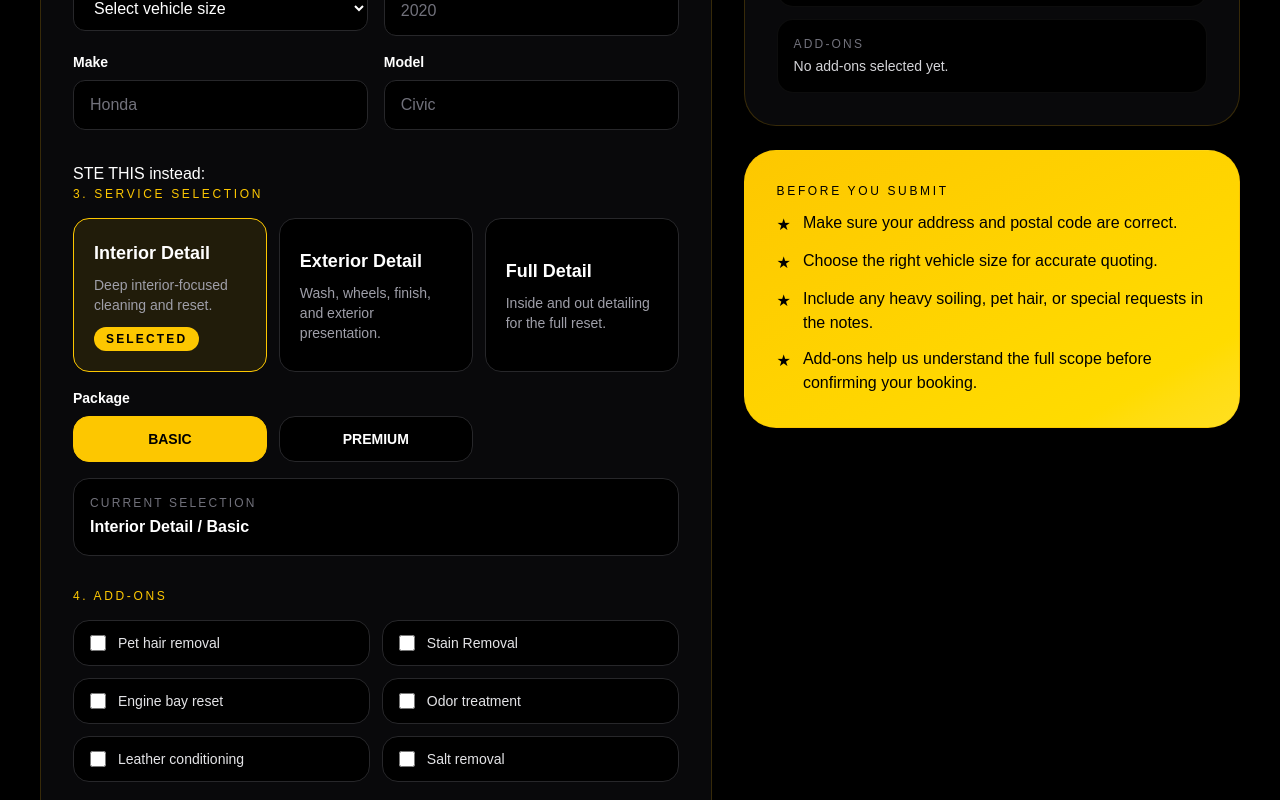
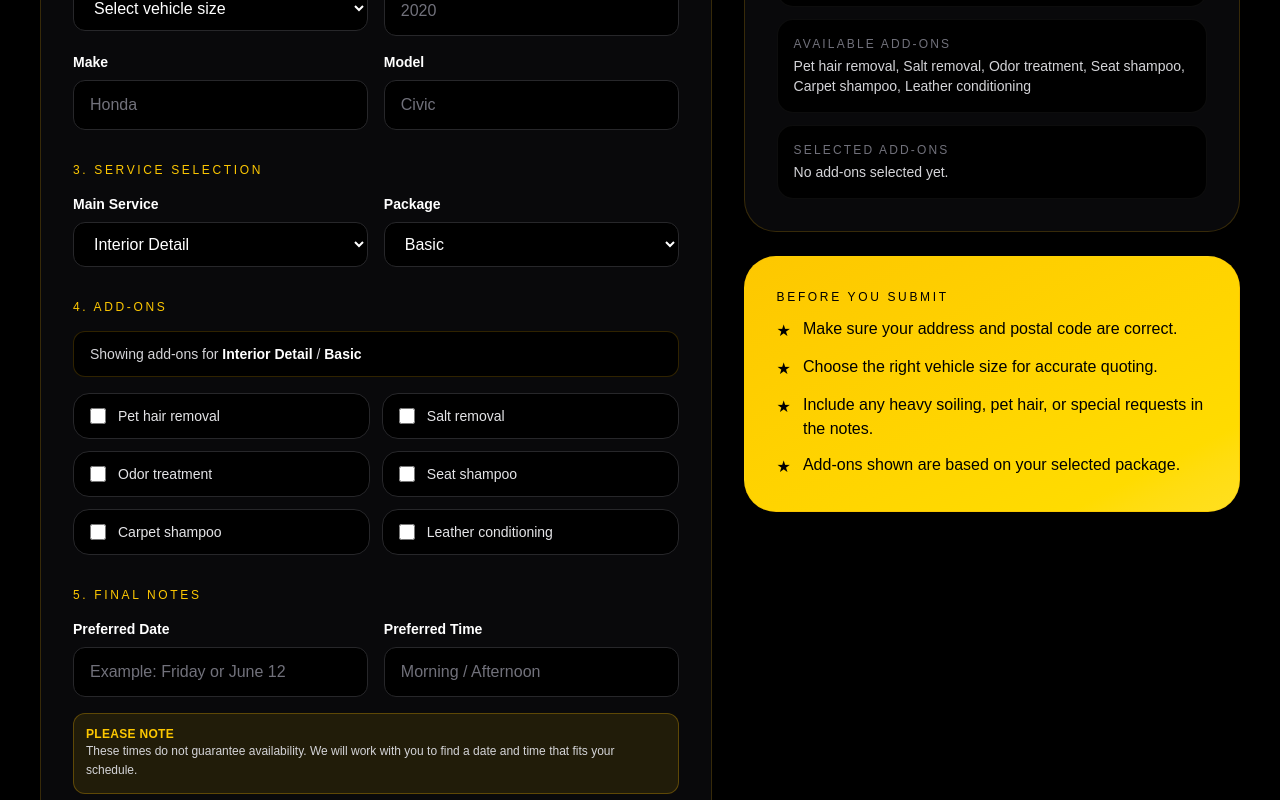
Before and after one commit to detailedbyrs/rs-detailing-site, a Next.js app: page /book in a window 1280 px wide. Shown: the part 860-1660 px from the top of the page. Built offline with nearby package versions, Linux system fonts and the light colour scheme.

Commit message:
Updated booking page with package-based addons

```diff
--- a/app/book/page.js
+++ b/app/book/page.js
@@ -1,6 +1,6 @@
 "use client";
 
-import { useMemo, useState } from "react";
+import { useEffect, useMemo, useState } from "react";
 
 const vehicleSizes = ["Coupe", "Sedan", "SUV", "Truck", "Van"];
 
@@ -10,14 +10,46 @@ const services = {
   "Full Detail": ["Basic", "Premium"],
 };
 
-const addOns = [
+const addOnsByPackage = {
+  "Interior Detail": {
+    Basic: [
       "Pet hair removal",
-  "Stain Removal",,
+      "Salt removal",
+      "Odor treatment",
+      "Seat shampoo",
+      "Carpet shampoo",
+      "Leather conditioning",
+    ],
+    Premium: [
+      "Pet hair removal",
+      "Salt removal",
+      "Odor treatment",
+    ],
+  },
+  "Exterior Detail": {
+    Exterior: [
       "Engine bay reset",
+      "Salt removal",
+    ],
+  },
+  "Full Detail": {
+    Basic: [
+      "Pet hair removal",
+      "Salt removal",
       "Odor treatment",
+      "Seat shampoo",
+      "Carpet shampoo",
       "Leather conditioning",
+      "Engine bay reset",
+    ],
+    Premium: [
+      "Pet hair removal",
       "Salt removal",
-];
+      "Odor treatment",
+      "Engine bay reset",
+    ],
+  },
+};
 
 function FieldLabel({ children }) {
   return <label className="mb-2 block text-sm font-semibold text-white">{children}</label>;
@@ -49,6 +81,14 @@ export default function BookingPage() {
   const [selectedAddOns, setSelectedAddOns] = useState([]);
 
   const serviceOptions = useMemo(() => services[service] || [], [service]);
+  const availableAddOns = useMemo(
+    () => addOnsByPackage[service]?.[packageTier] || [],
+    [service, packageTier]
+  );
+
+  useEffect(() => {
+    setSelectedAddOns((current) => current.filter((item) => availableAddOns.includes(item)));
+  }, [availableAddOns]);
 
   const toggleAddOn = (addOn) => {
     setSelectedAddOns((current) =>
@@ -59,8 +99,15 @@ export default function BookingPage() {
   };
 
   const handleServiceChange = (value) => {
+    const nextPackage = services[value][0];
     setService(value);
-    setPackageTier(services[value][0]);
+    setPackageTier(nextPackage);
+    setSelectedAddOns([]);
+  };
+
+  const handlePackageChange = (value) => {
+    setPackageTier(value);
+    setSelectedAddOns([]);
   };
 
   const handleSubmit = async (event) => {
@@ -175,78 +222,45 @@ export default function BookingPage() {
                 </div>
               </div>
 
-              STE THIS instead:
               <div>
                 <p className="mb-4 text-xs uppercase tracking-[0.22em] text-yellow-400">3. Service Selection</p>
-
-  <div className="grid gap-3 md:grid-cols-3">
-    {Object.keys(services).map((item) => {
-      const active = service === item;
-      return (
-        <button
-          key={item}
-          type="button"
-          onClick={() => handleServiceChange(item)}
-          className={`rounded-2xl border p-5 text-left transition ${
-            active
-              ? "border-yellow-400 bg-yellow-400/10"
-              : "border-zinc-800 bg-black hover:border-yellow-500/30"
-          }`}
+                <div className="grid gap-4 md:grid-cols-2">
+                  <div>
+                    <FieldLabel>Main Service</FieldLabel>
+                    <Select
+                      name="service"
+                      value={service}
+                      onChange={(e) => handleServiceChange(e.target.value)}
                     >
-          <p className="text-lg font-bold text-white">{item}</p>
-          <p className="mt-2 text-sm text-zinc-400">
-            {item === "Interior Detail" && "Deep interior-focused cleaning and reset."}
-            {item === "Exterior Detail" && "Wash, wheels, finish, and exterior presentation."}
-            {item === "Full Detail" && "Inside and out detailing for the full reset."}
-          </p>
-          {active && (
-            <span className="mt-3 inline-block rounded-full bg-yellow-400 px-3 py-1 text-xs font-bold uppercase tracking-[0.18em] text-black">
-              Selected
-            </span>
-          )}
-        </button>
-      );
-    })}
+                      {Object.keys(services).map((item) => (
+                        <option key={item} value={item}>{item}</option>
+                      ))}
+                    </Select>
                   </div>
-
-  <div className="mt-4">
+                  <div>
                     <FieldLabel>Package</FieldLabel>
-    <div className="grid gap-3 sm:grid-cols-3">
-      {serviceOptions.map((item) => {
-        const active = packageTier === item;
-        return (
-          <button
-            key={item}
-            type="button"
-            onClick={() => setPackageTier(item)}
-            className={`rounded-2xl border px-4 py-3 text-sm font-bold uppercase transition ${
-              active
-                ? "border-yellow-400 bg-yellow-400 text-black"
-                : "border-zinc-800 bg-black text-white hover:border-yellow-500/30"
-            }`}
+                    <Select
+                      name="package_tier"
+                      value={packageTier}
+                      onChange={(e) => handlePackageChange(e.target.value)}
                     >
-            {item}
-          </button>
-        );
-      })}
+                      {serviceOptions.map((item) => (
+                        <option key={item} value={item}>{item}</option>
+                      ))}
+                    </Select>
                   </div>
-
-    <input type="hidden" name="service" value={service} />
-    <input type="hidden" name="package_tier" value={packageTier} />
-  </div>
-
-  <div className="mt-4 rounded-2xl border border-zinc-800 bg-black p-4">
-    <p className="text-xs uppercase tracking-[0.18em] text-zinc-500">Current Selection</p>
-    <p className="mt-1 text-base font-bold text-white">
-      {service} / {packageTier}
-    </p>
                 </div>
               </div>
 
               <div>
                 <p className="mb-4 text-xs uppercase tracking-[0.22em] text-yellow-400">4. Add-Ons</p>
+                <div className="mb-4 rounded-xl border border-yellow-500/20 bg-black px-4 py-3">
+                  <p className="text-sm text-zinc-300">
+                    Showing add-ons for <span className="font-bold text-white">{service}</span> / <span className="font-bold text-white">{packageTier}</span>
+                  </p>
+                </div>
                 <div className="grid gap-3 sm:grid-cols-2">
-                  {addOns.map((addOn) => {
+                  {availableAddOns.map((addOn) => {
                     const checked = selectedAddOns.includes(addOn);
                     return (
                       <label
@@ -264,6 +278,11 @@ export default function BookingPage() {
                     );
                   })}
                 </div>
+                {!availableAddOns.length && (
+                  <div className="rounded-2xl border border-zinc-800 bg-black px-4 py-4 text-sm text-zinc-400">
+                    No add-ons available for this package.
+                  </div>
+                )}
               </div>
 
               <div>
@@ -278,6 +297,12 @@ export default function BookingPage() {
                     <Input name="preferred_time" type="text" placeholder="Morning / Afternoon" />
                   </div>
                   <div className="md:col-span-2">
+                    <div className="mb-4 rounded-xl border border-yellow-500/30 bg-yellow-400/10 p-3">
+                      <p className="text-xs font-bold uppercase tracking-wide text-yellow-400">Please Note</p>
+                      <p className="text-xs leading-relaxed text-zinc-300">
+                        These times do not guarantee availability. We will work with you to find a date and time that fits your schedule.
+                      </p>
+                    </div>
                     <FieldLabel>Booking Notes</FieldLabel>
                     <textarea
                       name="booking_notes"
@@ -324,7 +349,13 @@ export default function BookingPage() {
                   <p className="text-sm text-zinc-400">Package: {packageTier}</p>
                 </div>
                 <div className="rounded-2xl border border-white/5 bg-black p-4">
-                  <p className="text-xs uppercase tracking-[0.18em] text-zinc-500">Add-Ons</p>
+                  <p className="text-xs uppercase tracking-[0.18em] text-zinc-500">Available Add-Ons</p>
+                  <p className="mt-1 text-sm text-zinc-300">
+                    {availableAddOns.length ? availableAddOns.join(", ") : "No add-ons available for this package."}
+                  </p>
+                </div>
+                <div className="rounded-2xl border border-white/5 bg-black p-4">
+                  <p className="text-xs uppercase tracking-[0.18em] text-zinc-500">Selected Add-Ons</p>
                   <p className="mt-1 text-sm text-zinc-300">
                     {selectedAddOns.length ? selectedAddOns.join(", ") : "No add-ons selected yet."}
                   </p>
@@ -339,7 +370,7 @@ export default function BookingPage() {
                   "Make sure your address and postal code are correct.",
                   "Choose the right vehicle size for accurate quoting.",
                   "Include any heavy soiling, pet hair, or special requests in the notes.",
-                  "Add-ons help us understand the full scope before confirming your booking.",
+                  "Add-ons shown are based on your selected package.",
                 ].map((item) => (
                   <div key={item} className="flex items-start gap-3">
                     <span className="mt-0.5">★</span>
```
Lines whose indentation alone changed are shown as unchanged.
